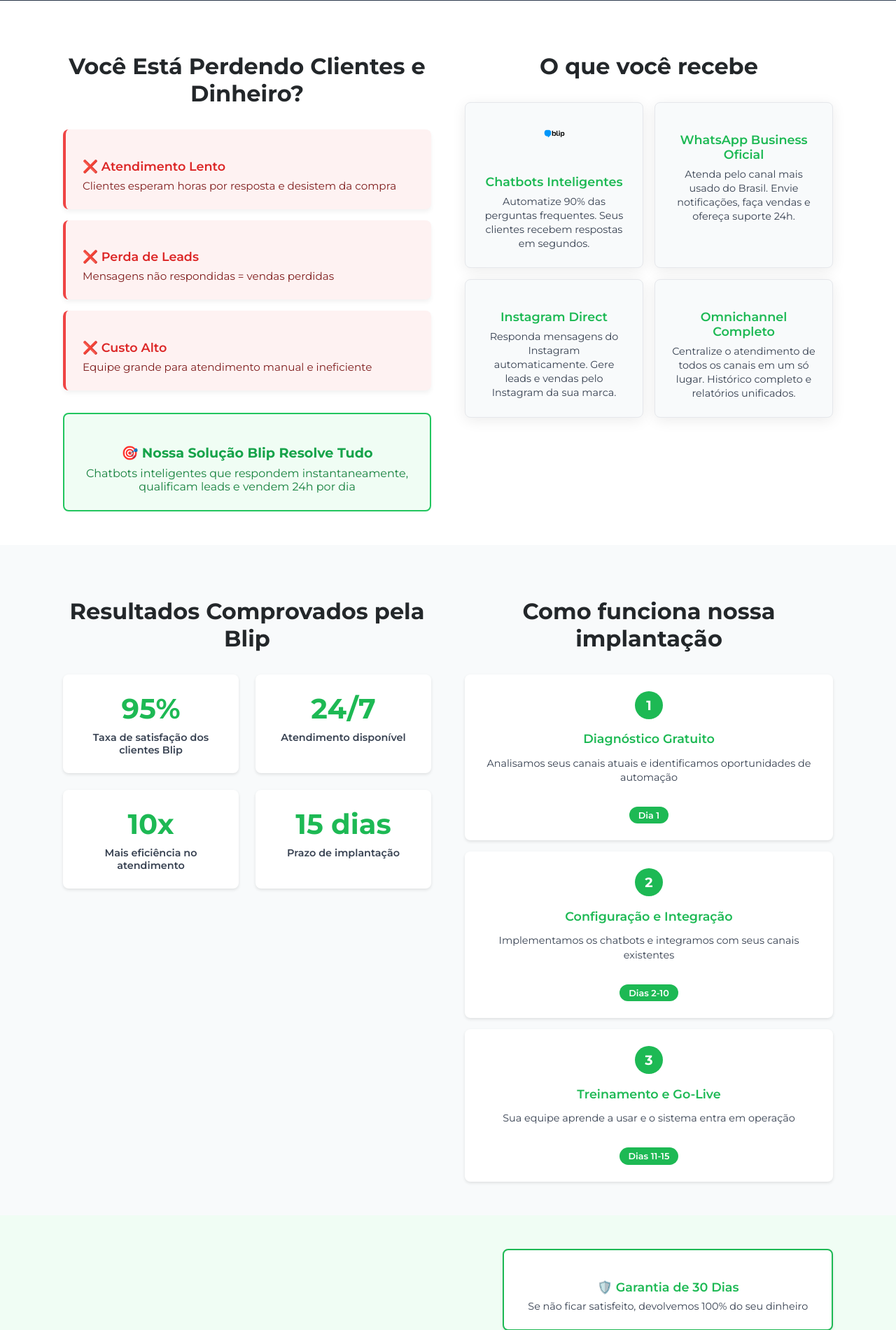
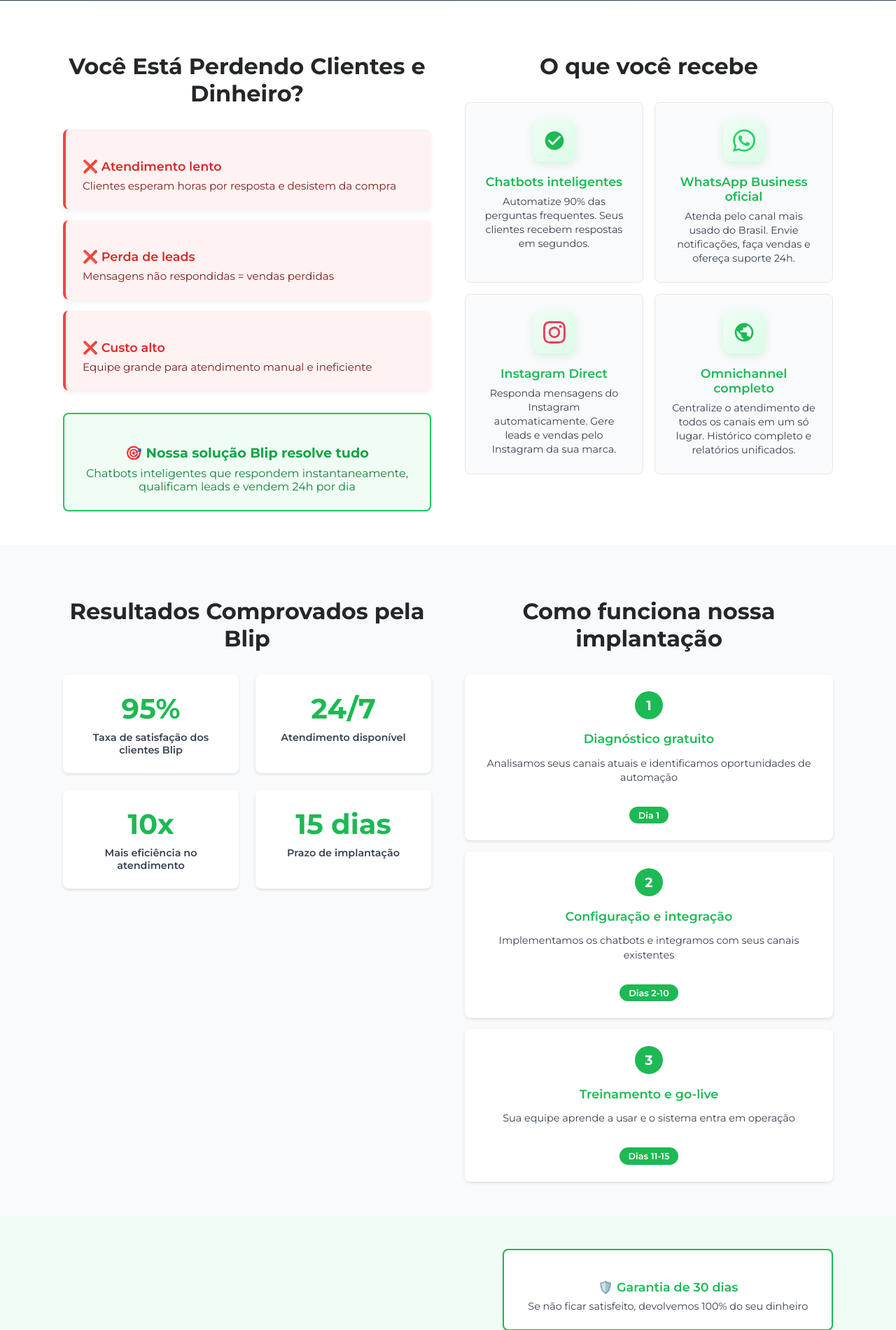
Before and after one commit to wesleystoss/ziro, a PHP site: page /lp/blip.html in a window 1280 px wide. Shown: the part 1077-2978 px from the top of the page at 70% size. Run offline with PHP 8.4, Linux system fonts and the light colour scheme.

Commit message:
Atualiza estilos e conteúdo do site da Blip, incluindo melhorias na seção de serviços com novos ícones e ajustes de texto. Modifica a aparência dos cartões de serviço e adiciona animações para interações. Corrige a capitalização em várias seções para manter a consistência no design.

```diff
--- a/assets/css/style.css
+++ b/assets/css/style.css
@@ -239,20 +239,20 @@ body {
     margin-top: 2rem;
 }
 .ziro-servico-card {
-    background: #fff;
-    padding: 2rem;
-    border-radius: 12px;
-    box-shadow: 0 4px 20px rgba(0,0,0,0.08);
-    transition: transform 0.3s ease, box-shadow 0.3s ease;
-    border: 1px solid #f1f5f9;
+    background: #f8fafb;
+    padding: 1.5rem;
+    border-radius: 8px;
+    text-align: center;
+    border: 1px solid #e5e7eb;
 }
 .ziro-servico-card:hover {
     transform: translateY(-5px);
     box-shadow: 0 8px 30px rgba(0,0,0,0.12);
 }
 .ziro-servico-card img {
-    max-width: 80px;
-    margin-bottom: 1.2rem;
+    height: 40px;
+    width: auto;
+    margin-bottom: 1rem;
 }
 .ziro-servico-card h3 {
     color: #1e293b;
@@ -279,6 +279,30 @@ body {
 }
 .ziro-btn-card:hover {
     background: #159c43;
+}
+.ziro-servico-icon {
+    width: 60px;
+    height: 60px;
+    margin: 0 auto 1rem auto;
+    display: flex;
+    align-items: center;
+    justify-content: center;
+    background: linear-gradient(135deg, #f0fdf4, #dcfce7);
+    border-radius: 12px;
+    box-shadow: 0 4px 12px rgba(29, 185, 84, 0.15);
+    transition: all 0.3s ease;
+}
+.ziro-servico-icon svg {
+    width: 32px;
+    height: 32px;
+    transition: all 0.3s ease;
+}
+.ziro-servico-card:hover .ziro-servico-icon {
+    transform: translateY(-2px);
+    box-shadow: 0 6px 20px rgba(29, 185, 84, 0.25);
+}
+.ziro-servico-card:hover .ziro-servico-icon svg {
+    transform: scale(1.1);
 }
 .ziro-cases {
     background: #e8f5e9;
@@ -1793,6 +1817,16 @@ body {
         grid-template-columns: 1fr;
     }
 
+    .ziro-servico-icon {
+        width: 50px;
+        height: 50px;
+    }
+
+    .ziro-servico-icon svg {
+        width: 28px;
+        height: 28px;
+    }
+
     .ziro-metricas-grid {
         grid-template-columns: 1fr 1fr;
         gap: 1rem;
@@ -1808,6 +1842,16 @@ body {
         font-size: 2rem;
     }
 
+    .ziro-servico-icon {
+        width: 45px;
+        height: 45px;
+    }
+
+    .ziro-servico-icon svg {
+        width: 24px;
+        height: 24px;
+    }
+
     .ziro-metricas-grid {
         grid-template-columns: 1fr;
     }
--- a/lp/blip.html
+++ b/lp/blip.html
@@ -65,21 +65,21 @@
                         <h2>Você Está Perdendo Clientes e Dinheiro?</h2>
                         <div class="ziro-problemas-grid">
                             <div class="ziro-problema-card">
-                                <h3>❌ Atendimento Lento</h3>
+                                <h3>❌ Atendimento lento</h3>
                                 <p>Clientes esperam horas por resposta e desistem da compra</p>
                             </div>
                             <div class="ziro-problema-card">
-                                <h3>❌ Perda de Leads</h3>
+                                <h3>❌ Perda de leads</h3>
                                 <p>Mensagens não respondidas = vendas perdidas</p>
                             </div>
                             <div class="ziro-problema-card">
-                                <h3>❌ Custo Alto</h3>
+                                <h3>❌ Custo alto</h3>
                                 <p>Equipe grande para atendimento manual e ineficiente</p>
                             </div>
                         </div>
 
                         <div class="ziro-solucao">
-                            <h3>🎯 Nossa Solução Blip Resolve Tudo</h3>
+                            <h3>🎯 Nossa solução Blip resolve tudo</h3>
                             <p>Chatbots inteligentes que respondem instantaneamente, qualificam leads e vendem 24h por dia</p>
                         </div>
                     </div>
@@ -89,20 +89,39 @@
                         <h2>O que você recebe</h2>
                         <div class="ziro-servicos-grid">
                             <div class="ziro-servico-card">
-                                <img src="../assets/images/blip.png" alt="Blip" />
-                                <h3>Chatbots Inteligentes</h3>
+                                <div class="ziro-servico-icon">
+                                    <svg viewBox="0 0 24 24" fill="none" xmlns="http://www.w3.org/2000/svg">
+                                        <path d="M12 2C6.48 2 2 6.48 2 12s4.48 10 10 10 10-4.48 10-10S17.52 2 12 2zm-2 15l-5-5 1.41-1.41L10 14.17l7.59-7.59L19 8l-9 9z" fill="#1db954"/>
+                                    </svg>
+                                </div>
+                                <h3>Chatbots inteligentes</h3>
                                 <p>Automatize 90% das perguntas frequentes. Seus clientes recebem respostas em segundos.</p>
                             </div>
                             <div class="ziro-servico-card">
-                                <h3>WhatsApp Business Oficial</h3>
+                                <div class="ziro-servico-icon">
+                                    <svg viewBox="0 0 24 24" fill="none" xmlns="http://www.w3.org/2000/svg">
+                                        <path d="M17.472 14.382c-.297-.149-1.758-.867-2.03-.967-.273-.099-.471-.148-.67.15-.197.297-.767.966-.94 1.164-.173.199-.347.223-.644.075-.297-.15-1.255-.463-2.39-1.475-.883-.788-1.48-1.761-1.653-2.059-.173-.297-.018-.458.13-.606.134-.133.298-.347.446-.52.149-.174.198-.298.298-.497.099-.198.05-.371-.025-.52-.075-.149-.669-1.612-.916-2.207-.242-.579-.487-.5-.669-.51-.173-.008-.371-.01-.57-.01-.198 0-.52.074-.792.372-.272.297-1.04 1.016-1.04 2.479 0 1.462 1.065 2.875 1.213 3.074.149.198 2.096 3.2 5.077 4.487.709.306 1.262.489 1.694.625.712.227 1.36.195 1.871.118.571-.085 1.758-.719 2.006-1.413.248-.694.248-1.289.173-1.413-.074-.124-.272-.198-.57-.347m-5.421 7.403h-.004a9.87 9.87 0 01-5.031-1.378l-.361-.214-3.741.982.998-3.648-.235-.374a9.86 9.86 0 01-1.51-5.26c.001-5.45 4.436-9.884 9.888-9.884 2.64 0 5.122 1.03 6.988 2.898a9.825 9.825 0 012.893 6.994c-.003 5.45-4.437 9.884-9.885 9.884m8.413-18.297A11.815 11.815 0 0012.05 0C5.495 0 .16 5.335.157 11.892c0 2.096.547 4.142 1.588 5.945L.057 24l6.305-1.654a11.882 11.882 0 005.683 1.448h.005c6.554 0 11.89-5.335 11.893-11.893A11.821 11.821 0 0020.885 3.488" fill="#25D366"/>
+                                    </svg>
+                                </div>
+                                <h3>WhatsApp Business oficial</h3>
                                 <p>Atenda pelo canal mais usado do Brasil. Envie notificações, faça vendas e ofereça suporte 24h.</p>
                             </div>
                             <div class="ziro-servico-card">
+                                <div class="ziro-servico-icon">
+                                    <svg viewBox="0 0 24 24" fill="none" xmlns="http://www.w3.org/2000/svg">
+                                        <path d="M12 2.163c3.204 0 3.584.012 4.85.07 3.252.148 4.771 1.691 4.919 4.919.058 1.265.069 1.645.069 4.849 0 3.205-.012 3.584-.069 4.849-.149 3.225-1.664 4.771-4.919 4.919-1.266.058-1.644.07-4.85.07-3.204 0-3.584-.012-4.849-.07-3.26-.149-4.771-1.699-4.919-4.92-.058-1.265-.07-1.644-.07-4.849 0-3.204.013-3.583.07-4.849.149-3.227 1.664-4.771 4.919-4.919 1.266-.057 1.645-.069 4.849-.069zm0-2.163c-3.259 0-3.667.014-4.947.072-4.358.2-6.78 2.618-6.98 6.98-.059 1.281-.073 1.689-.073 4.948 0 3.259.014 3.668.072 4.948.2 4.358 2.618 6.78 6.98 6.98 1.281.058 1.689.072 4.948.072 3.259 0 3.668-.014 4.948-.072 4.354-.2 6.782-2.618 6.979-6.98.059-1.28.073-1.689.073-4.948 0-3.259-.014-3.667-.072-4.947-.196-4.354-2.617-6.78-6.979-6.98-1.281-.059-1.69-.073-4.949-.073zm0 5.838c-3.403 0-6.162 2.759-6.162 6.162s2.759 6.163 6.162 6.163 6.162-2.759 6.162-6.163c0-3.403-2.759-6.162-6.162-6.162zm0 10.162c-2.209 0-4-1.79-4-4 0-2.209 1.791-4 4-4s4 1.791 4 4c0 2.21-1.791 4-4 4zm6.406-11.845c-.796 0-1.441.645-1.441 1.44s.645 1.44 1.441 1.44c.795 0 1.439-.645 1.439-1.44s-.644-1.44-1.439-1.44z" fill="#E4405F"/>
+                                    </svg>
+                                </div>
                                 <h3>Instagram Direct</h3>
                                 <p>Responda mensagens do Instagram automaticamente. Gere leads e vendas pelo Instagram da sua marca.</p>
                             </div>
                             <div class="ziro-servico-card">
-                                <h3>Omnichannel Completo</h3>
+                                <div class="ziro-servico-icon">
+                                    <svg viewBox="0 0 24 24" fill="none" xmlns="http://www.w3.org/2000/svg">
+                                        <path d="M12 2C6.48 2 2 6.48 2 12s4.48 10 10 10 10-4.48 10-10S17.52 2 12 2zm-1 17.93c-3.94-.49-7-3.85-7-7.93 0-.62.08-1.21.21-1.79L9 15v1c0 1.1.9 2 2 2v1.93zm6.9-2.54c-.26-.81-1-1.39-1.9-1.39h-1v-3c0-.55-.45-1-1-1H8v-2h2c.55 0 1-.45 1-1V7h2c1.1 0 2-.9 2-2v-.41c2.93 1.19 5 4.06 5 7.41 0 2.08-.8 3.97-2.1 5.39z" fill="#1db954"/>
+                                    </svg>
+                                </div>
+                                <h3>Omnichannel completo</h3>
                                 <p>Centralize o atendimento de todos os canais em um só lugar. Histórico completo e relatórios unificados.</p>
                             </div>
                         </div>
@@ -144,19 +163,19 @@
                         <div class="ziro-processo-grid">
                             <div class="ziro-etapa">
                                 <div class="ziro-etapa-numero">1</div>
-                                <h3>Diagnóstico Gratuito</h3>
+                                <h3>Diagnóstico gratuito</h3>
                                 <p>Analisamos seus canais atuais e identificamos oportunidades de automação</p>
                                 <span class="ziro-tempo">Dia 1</span>
                             </div>
                             <div class="ziro-etapa">
                                 <div class="ziro-etapa-numero">2</div>
-                                <h3>Configuração e Integração</h3>
+                                <h3>Configuração e integração</h3>
                                 <p>Implementamos os chatbots e integramos com seus canais existentes</p>
                                 <span class="ziro-tempo">Dias 2-10</span>
                             </div>
                             <div class="ziro-etapa">
                                 <div class="ziro-etapa-numero">3</div>
-                                <h3>Treinamento e Go-Live</h3>
+                                <h3>Treinamento e go-live</h3>
                                 <p>Sua equipe aprende a usar e o sistema entra em operação</p>
                                 <span class="ziro-tempo">Dias 11-15</span>
                             </div>
@@ -172,19 +191,19 @@
                 <h2>Nossas Garantias para sua Tranquilidade</h2>
                 <div class="ziro-garantias-grid">
                     <div class="ziro-garantia-item">
-                        <h3>🛡️ Garantia de 30 Dias</h3>
+                        <h3>🛡️ Garantia de 30 dias</h3>
                         <p>Se não ficar satisfeito, devolvemos 100% do seu dinheiro</p>
                     </div>
                     <div class="ziro-garantia-item">
-                        <h3>⚡ Implantação Rápida</h3>
+                        <h3>⚡ Implantação rápida</h3>
                         <p>15 dias ou menos, ou não cobramos pelo projeto</p>
                     </div>
                     <div class="ziro-garantia-item">
-                        <h3>📞 Suporte Dedicado</h3>
+                        <h3>📞 Suporte dedicado</h3>
                         <p>Equipe exclusiva para seu projeto durante 3 meses</p>
                     </div>
                     <div class="ziro-garantia-item">
-                        <h3>📈 Resultados Garantidos</h3>
+                        <h3>📈 Resultados garantidos</h3>
                         <p>Se não houver melhoria no atendimento, trabalhamos de graça</p>
                     </div>
                 </div>
```
